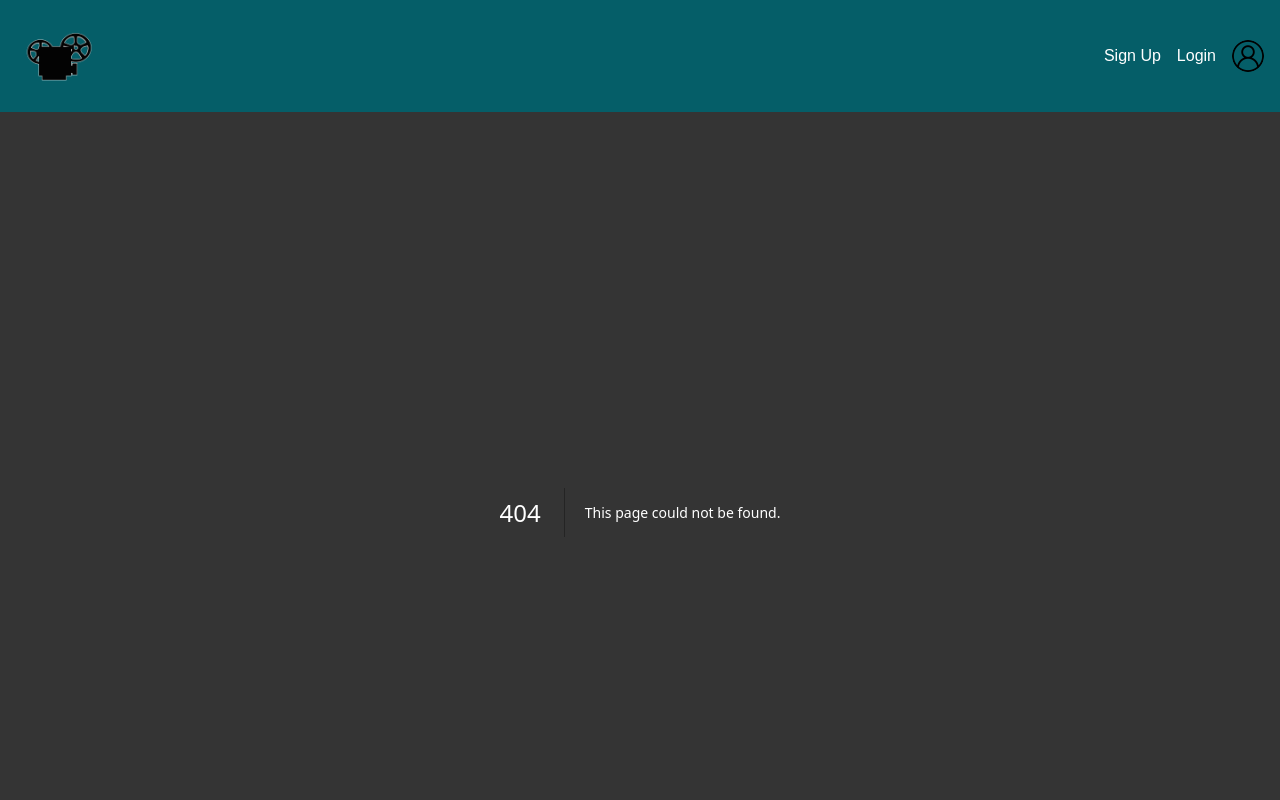
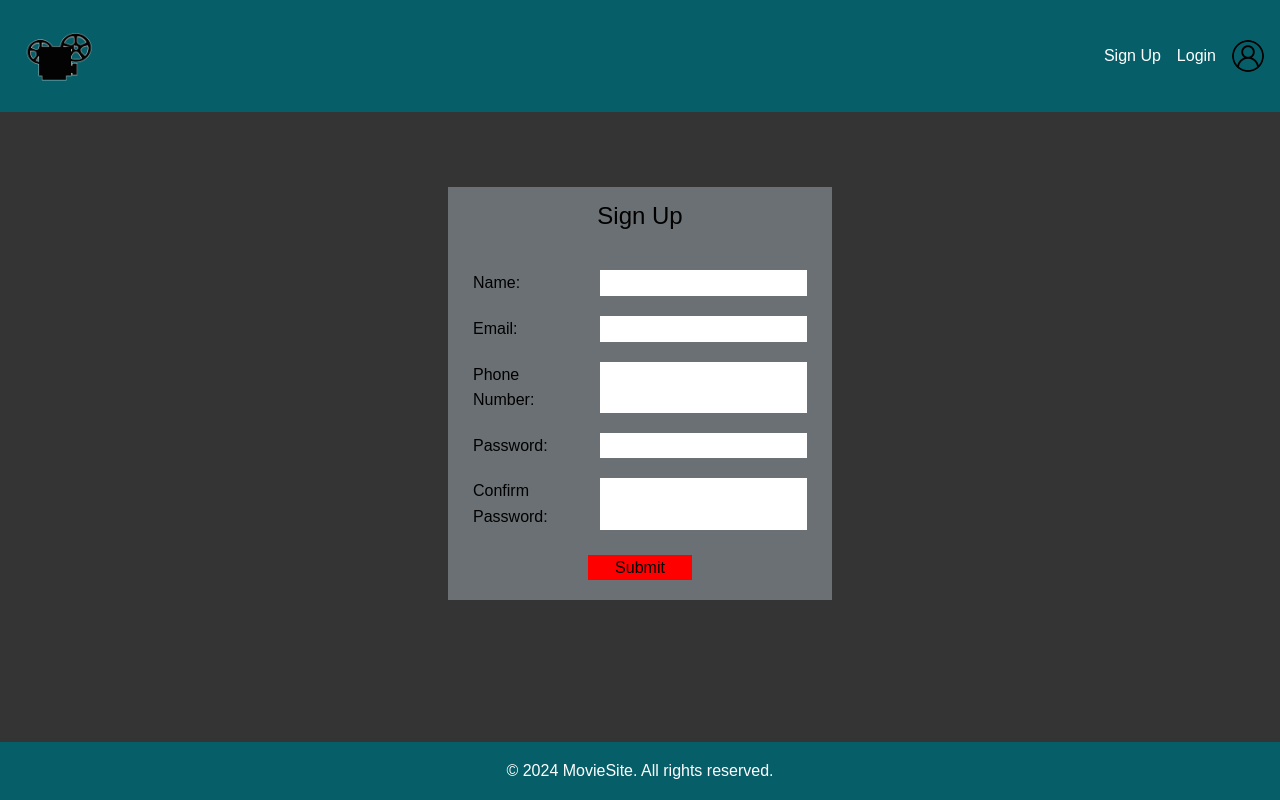
Before and after one commit to SpicyNachos03/movie-booking-website-csci4050, a Next.js app: page /signup in a window 1280 px wide. Before the commit this address had no page. Shown: the top 800 px of the page. Built offline with nearby package versions, Linux system fonts and the light colour scheme.

Commit message:
Created Simple Signup and Registration Complete Page

```diff
--- /dev/null
+++ b/src/app/signup/page.js
@@ -0,0 +1,52 @@
+'use client'
+import './signup.css'
+import { useState } from 'react';
+import Link from 'next/link';
+
+export default function Signup() {
+
+
+    const [registered, setRegistration] = useState(false);
+    const handleRegistration = () => {
+        setRegistration(true);
+    }
+
+    return (
+        <div className="signUpWrapper">
+            {registered ? (
+                <>
+                    <h1>Registration Complete!</h1>
+                    <p>Click Below to Return to the Home Page</p>
+                    <Link href="/">Home Page</Link>
+                </>
+            ) : (
+            <>
+                <h1> Sign Up</h1>
+                <form className="formBox">
+                    <div className="inputWrapper">
+                        <label>Name:</label>
+                        <input type="text" name="name"/>
+                    </div>
+                    <div className="inputWrapper">
+                        <label>Email: </label>
+                        <input type="email" name="email"/>
+                    </div>
+                    <div className="inputWrapper">
+                        <label>Phone Number: </label>
+                        <input type="phoneNumber" name="phoneNumber"/>
+                    </div>
+                    <div className="inputWrapper">
+                        <label>Password:</label>
+                        <input type="password" name="password"/>
+                    </div>
+                    <div className="inputWrapper">
+                        <label>Confirm Password: </label>
+                        <input type="password" name="confirmPass"/>
+                    </div>
+                    <button onClick={setRegistration} className="button">Submit</button>
+                </form>
+            </>
+            )}
+        </div>
+    )
+};
--- /dev/null
+++ b/src/app/signup/signup.css
@@ -0,0 +1,42 @@
+
+.signUpWrapper {
+    display: flex;
+    flex-direction: column;
+    align-items: center;
+    margin: 0 auto;
+    margin-top: 75px;
+    gap: 20px;
+    background-color: rgb(107, 112, 116);
+    color: black;
+    padding: 10px;
+    width: 30%;
+}
+
+.signUpWrapper h1 {
+    font-size: x-large;
+    color: black;
+}
+.formBox {
+    display: flex;
+    flex-direction: column;
+    margin: 10px;
+    gap: 10px;
+    justify-content: space-between;
+}
+
+.inputWrapper {
+    display: flex;
+    justify-content: space-between;
+    padding: 5px;
+    color: black;
+}
+.inputWrapper input {
+    margin-left: 15px;
+}
+
+.formBox button {
+    background-color: red;
+    width: 30%;
+    margin: 0 auto;
+    margin-top: 10px;
+}
```
